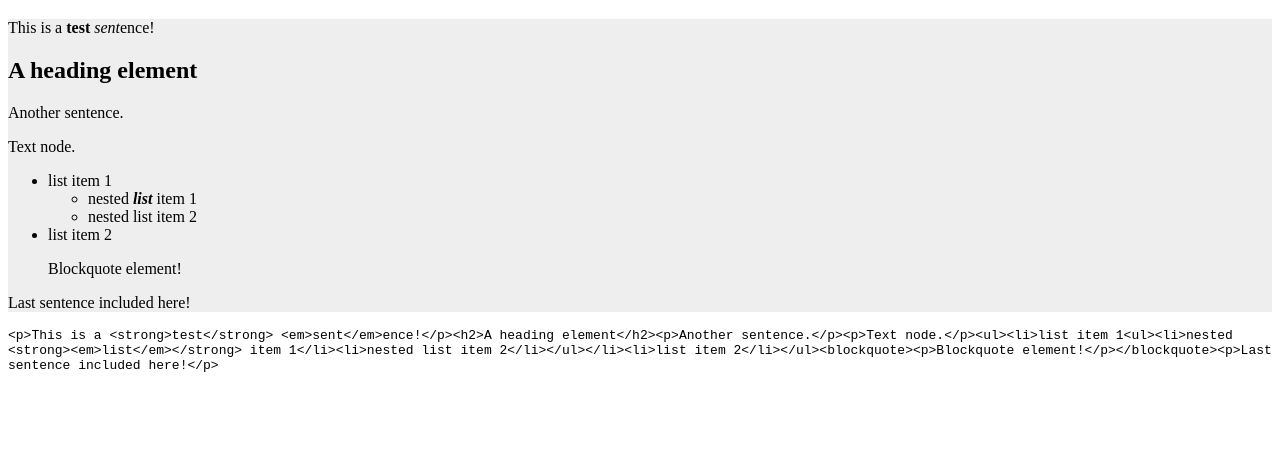
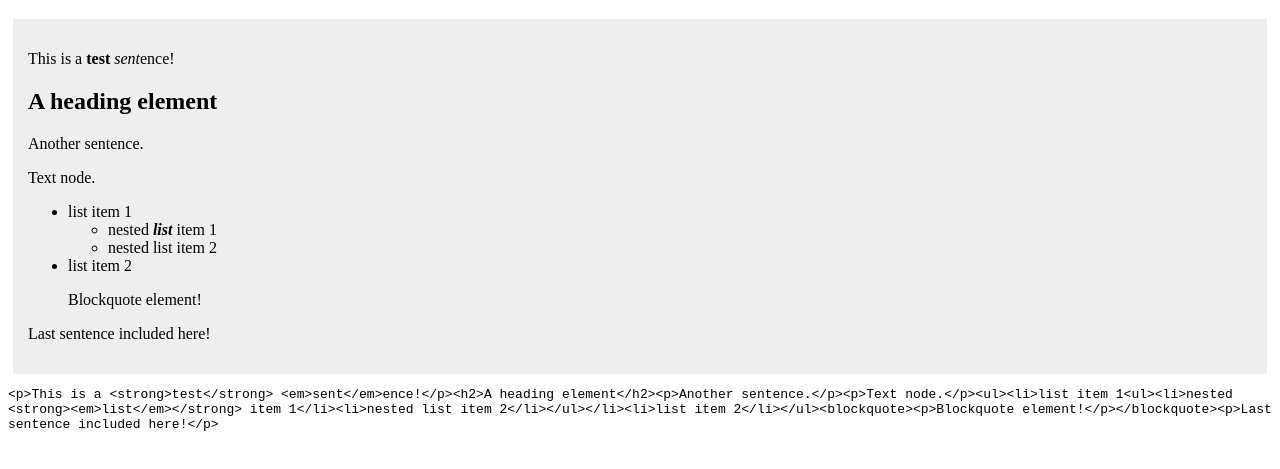
Before and after one commit to iblank/wys-html-editor, a website: page demo/index.html in a window 1280 px wide. Shown: the part 61-530 px from the top of the page. Drawn offline with Linux system fonts and the light colour scheme.

Commit message:
update demo style to add margin/padding to editor

```diff
--- a/demo/index.html
+++ b/demo/index.html
@@ -14,6 +14,8 @@
     .wys-html-editor-element {
       background-color: #eee;
       min-height: 200px;
+      margin: 5px;
+      padding: 15px;
     }
     .wys-html-editor-toolbar {
       position: absolute;
```
